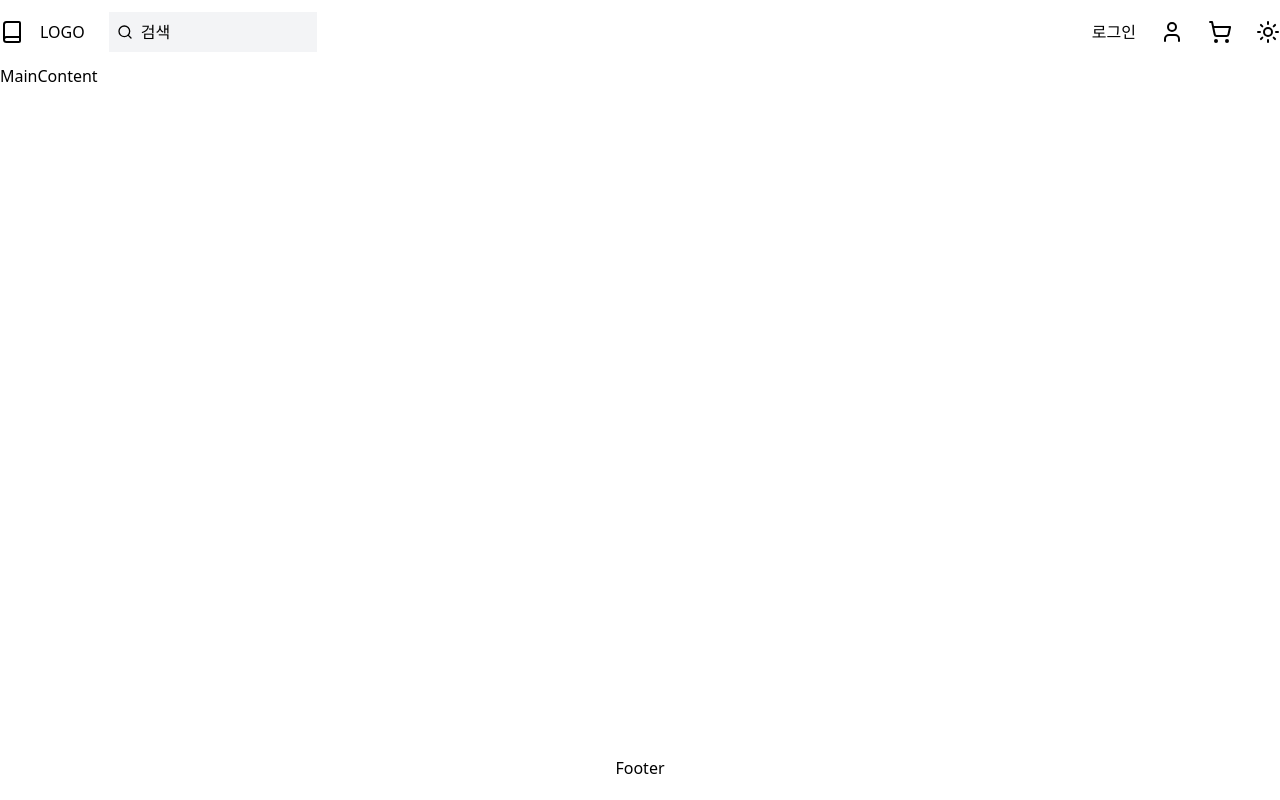
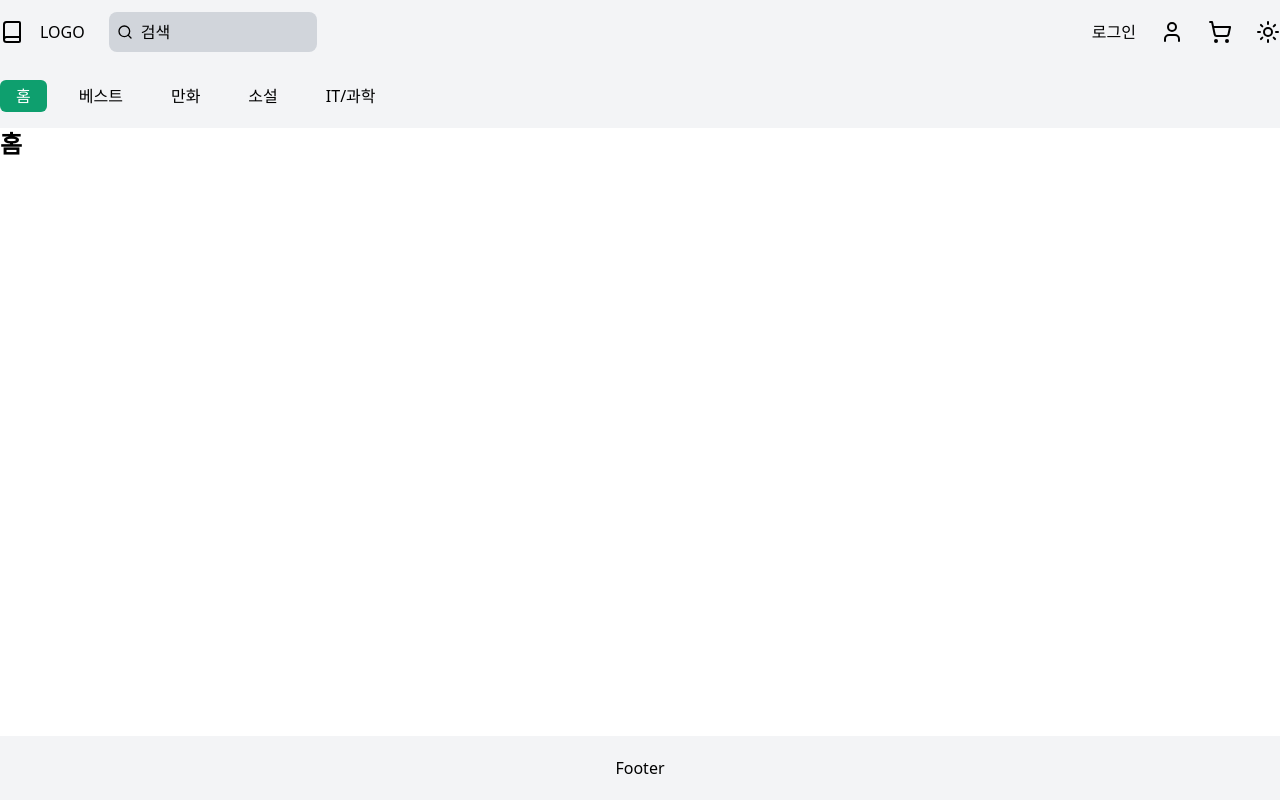
Before and after one commit to LGSZZM77/Book-project, a React (Vite) app: page / in a window 1280 px wide. Built offline with nearby package versions, Linux system fonts and the light colour scheme.

Commit message:
add navbar

```diff
--- a/src/app/App.jsx
+++ b/src/app/App.jsx
@@ -1,31 +1,30 @@
-import Header from "../widgets/Header";
-import Sidebar from "../widgets/Sidebar";
-import Footer from "../widgets/Footer";
-import { BrowserRouter as Router, Routes, Route } from "react-router-dom";
+import { BrowserRouter as Router, Routes, Route, useLocation } from "react-router-dom";
+
+import Layout from "./Layout";
 
 import Home from "../pages/Home";
 import MyPage from "../pages/MyPage";
 import Cart from "../pages/Cart";
 
-function App() {
+function AppContent() {
+  const location = useLocation();
+  const hideNavbar = ["/my", "/cart"].includes(location.pathname);
+
+  return (
+    <Layout hideNavbar={hideNavbar}>
+      <Routes>
+        <Route path="/" element={<Home />} />
+        <Route path="/my" element={<MyPage />} />
+        <Route path="/cart" element={<Cart />} />
+      </Routes>
+    </Layout>
+  );
+}
+
+export default function App() {
   return (
     <Router>
-      <div className="flex flex-col min-h-screen">
-        <Header />
-        <Sidebar />
-
-        <div className="flex-1">
-          <Routes>
-            <Route path="/" element={<Home />}></Route>
-            <Route path="/my" element={<MyPage />}></Route>
-            <Route path="/cart" element={<Cart />}></Route>
-          </Routes>
-        </div>
-
-        <Footer />
-      </div>
+      <AppContent />
     </Router>
   );
 }
-
-export default App;
--- /dev/null
+++ b/src/app/Layout.jsx
@@ -0,0 +1,18 @@
+import Header from "../widgets/Header";
+import Sidebar from "../widgets/Sidebar";
+import Footer from "../widgets/Footer";
+import Navbar from "../widgets/Navbar";
+
+const Layout = ({ children, hideNavbar }) => {
+  return (
+    <div className="flex flex-col min-h-screen">
+      <Header />
+      <Sidebar />
+      {!hideNavbar && <Navbar />}
+      <main className="flex-1 bg-main-bg">{children}</main>
+      <Footer />
+    </div>
+  );
+};
+
+export default Layout;
--- a/src/app/index.css
+++ b/src/app/index.css
@@ -11,40 +11,47 @@
   --color-modal-overlay: var(--modal-overlay);
   --color-modal-left: var(--modal-left);
   --color-muted: var(--muted);
+  --color-navbar-tab: var(--navbar-tab);
+  --color-main-bg: var(--main-bg);
 }
 
 @layer base {
   :root {
     --primary: #0e9f6e;
     --primary-muted: #f3faf7;
-    --black-deep: #191919;
-    --black-soft: #232323;
-    --gray100: #f9fafb;
-    --gray200: #f3f4f6;
-    --gray300: #d1d5db;
-    --gray400: #bbbbbb;
-    --gray500: #9ca3af;
-    --gray600: #666666;
-    --gray700: #424242;
+    --black-700: #323232;
+    --black-800: #232323;
+    --black-900: #191919;
+    --gray-100: #f9fafb;
+    --gray-200: #f3f4f6;
+    --gray-300: #d1d5db;
+    --gray-400: #bbbbbb;
+    --gray-500: #9ca3af;
+    --gray-600: #666666;
+    --gray-700: #424242;
   }
 
   html[data-theme="light"] {
-    --bg: white;
+    --bg: var(--gray-200);
     --text: black;
-    --search-bg: var(--gray200);
-    --search-text: var(--gray700);
+    --muted: var(--gray-700);
+    --search-bg: var(--gray-300);
+    --search-text: var(--gray-700);
     --modal-overlay: hsla(0, 0%, 90%, 0.6);
-    --modal-left: var(--gray100);
-    --muted: var(--gray700);
+    --modal-left: var(--gray-100);
+    --navbar-tab: var();
+    --main-bg: white;
   }
 
   html[data-theme="dark"] {
-    --bg: var(--black-deep);
+    --bg: var(--black-900);
     --text: white;
-    --search-bg: var(--black-soft);
-    --search-text: var(--gray400);
+    --muted: var(--gray-400);
+    --search-bg: var(--black-800);
+    --search-text: var(--gray-400);
     --modal-overlay: hsla(0, 0%, 10%, 0.6);
-    --modal-left: var(--gray700);
-    --muted: var(--gray400);
+    --modal-left: var(--gray-700);
+    --navbar-tab: var(--black-700);
+    --main-bg: var(--black-800);
   }
 }
--- a/src/pages/Home.jsx
+++ b/src/pages/Home.jsx
@@ -1,8 +1,11 @@
+import useMenuStore from "../shared/store/useMenuStore";
+
 const Home = () => {
+  const { selectedMenu } = useMenuStore();
+
   return (
     <main>
-      <div>MainContent</div>
-      <div></div>
+      <h1 className="text-2xl font-bold">{selectedMenu}</h1>
     </main>
   );
 };
--- /dev/null
+++ b/src/shared/store/useMenuStore.jsx
@@ -0,0 +1,9 @@
+import { create } from "zustand";
+
+const useMenuStore = create((set) => ({
+  menuItems: ["홈", "베스트", "만화", "소설", "IT/과학"],
+  selectedMenu: "홈",
+  setSelectedMenu: (menu) => set({ selectedMenu: menu }),
+}));
+
+export default useMenuStore;
--- a/src/shared/store/useModalStore.jsx
+++ b/src/shared/store/useModalStore.jsx
@@ -1,7 +1,7 @@
 import { create } from "zustand";
 
 const useModalStore = create((set) => ({
-  modalType: null, // 'login', 'join', null
+  modalType: null,
 
   openLogin: () => set({ modalType: "login" }),
   openJoin: () => set({ modalType: "join" }),
--- /dev/null
+++ b/src/shared/store/usePathStore.jsx
@@ -0,0 +1,8 @@
+import { create } from "zustand";
+
+const usePathStore = create((set) => ({
+  pathname: "/",
+  setPathname: (path) => set({ pathname: path }),
+}));
+
+export default usePathStore;
--- a/src/widgets/Header.jsx
+++ b/src/widgets/Header.jsx
@@ -21,7 +21,7 @@ function Header() {
                 </div>
               </a>
             </h1>
-            <div className="w-52 flex items-center gap-2 p-2 bg-search-bg text-search">
+            <div className="w-52 flex items-center gap-2 p-2 rounded-lg bg-search-bg text-search">
               <Search className="w-4 h-4" /> 검색
             </div>
           </div>
--- /dev/null
+++ b/src/widgets/Navbar.jsx
@@ -0,0 +1,23 @@
+import useMenuStore from "../shared/store/useMenuStore";
+
+const Navbar = () => {
+  const { menuItems, selectedMenu, setSelectedMenu } = useMenuStore();
+
+  return (
+    <div className="bg-bg text-text h-16 flex justify-center">
+      <div className="flex gap-4 max-w-screen-xl w-full items-center">
+        {menuItems.map((item, i) => (
+          <button
+            key={item}
+            onClick={() => setSelectedMenu(item)}
+            className={`px-4 py-1 rounded-md ${selectedMenu === item ? "bg-primary text-white" : "bg-navbar-tab"}`}
+          >
+            {item}
+          </button>
+        ))}
+      </div>
+    </div>
+  );
+};
+
+export default Navbar;
```
